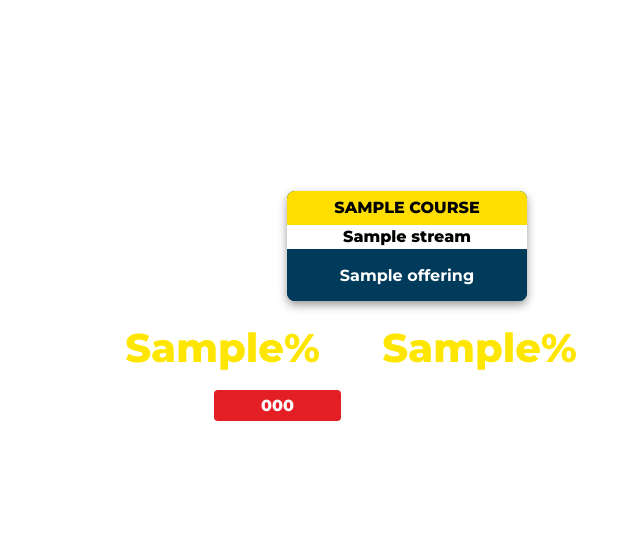
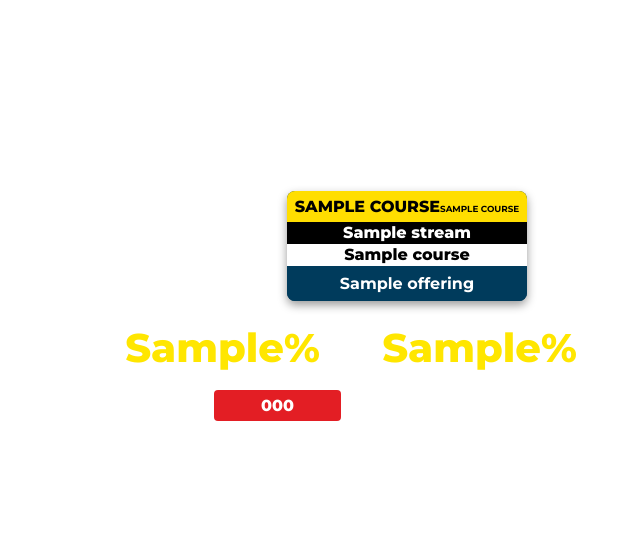
Before and after one commit to edutapflow/edutap-salesgraphics, a Python web app: template templates/yt_template.html in a window 1280 px wide; the page is wider, and only the part inside the window is pictured. Shown: the part 137-678 px from the top of that part, without its empty margins (640-1280 px from the left). Run offline with Jinja, Linux system fonts and the light colour scheme; the template is opened without the code that fills it: most values are stand-ins (such as "Sample title", 1, 10 or a date in 2020); some libraries are stand-ins or nearby versions.

Commit message:
Update yt_template.html

```diff
--- a/templates/yt_template.html
+++ b/templates/yt_template.html
@@ -7,21 +7,16 @@
     <style>
         @page { margin: 0; }
         * { box-sizing: border-box; margin: 0; padding: 0; -webkit-print-color-adjust: exact !important; print-color-adjust: exact !important; }
-
         html, body {
             width: 1600px !important; height: 900px !important;
             margin: 0 !important; padding: 0 !important; overflow: hidden !important;
-            font-family: 'Montserrat', sans-serif;
-            background: transparent !important;
+            font-family: 'Montserrat', sans-serif; background: transparent !important;
             position: absolute !important; top: 0 !important; left: 0 !important;
         }
-
         .canvas {
             position: absolute !important; top: 0 !important; left: 0 !important;
-            width: 1600px !important; height: 900px !important;
-            background: transparent !important;
+            width: 1600px !important; height: 900px !important; background: transparent !important;
         }
-
         .text-area { position: absolute; display: flex; align-items: center; justify-content: center; font-weight: 800; color: #FFE600; z-index: 9999; }
 
         {% if data.discount_type == "Flat" %}
@@ -31,25 +26,17 @@
         .add-split { left: 1062px; top: 460px; width: 115px; height: 49px; font-size: 40px; }
         {% endif %}
 
-        .coupon-code {
-            left: 854px; top: 527px; width: 127px; height: 31px;
-            font-size: 16px !important; color: #FFFFFF !important;
-            background-color: #E31E24 !important; border-radius: 4px;
-        }
-        .validity {
-            left: 999px; top: 527px; width: 289px; height: 31px;
-            font-size: 16px !important; color: #FFFFFF !important;
-            justify-content: flex-start; padding-left: 5px;
-        }
+        .coupon-code { left: 854px; top: 527px; width: 127px; height: 31px; font-size: 16px !important; color: #FFFFFF !important; background-color: #E31E24 !important; border-radius: 4px; }
+        .validity { left: 999px; top: 527px; width: 289px; height: 31px; font-size: 16px !important; color: #FFFFFF !important; justify-content: flex-start; padding-left: 5px; }
 
         .course-container { position: absolute; left: 674px; top: 328px; width: 746px; height: 110px; display: flex; flex-wrap: nowrap; justify-content: center; align-content: center; gap: 8px; }
         .course-box { display: flex; flex-direction: column; border-radius: 8px; overflow: hidden; flex-basis: calc(100% / {{ data.courses|length }}); max-width: 240px; height: 100%; box-shadow: 0px 4px 10px rgba(0,0,0,0.4); background-color: #003B5C; }
 
         .strip-container { width: 100%; display: flex; align-items: center; justify-content: center; padding: 2px 1px; text-align: center; font-weight: 800; line-height: 1.1; }
-        .yellow-strip { background-color: #FFDE00; color: #000000; flex: 1.5; text-transform: uppercase; }
+        .yellow-strip { background-color: #FFDE00; color: #000000; flex: 1.8; text-transform: uppercase; }
         .black-strip { background-color: #000000; color: #FFFFFF; flex: 1; }
         .white-strip { background-color: #FFFFFF; color: #000000; flex: 1; }
-        .blue-offer-box { background-color: #003B5C; color: #FFFFFF; flex: 2.5; width: 100%; padding: 1px 3px; display: flex; align-items: center; justify-content: center; }
+        .blue-offer-box { background-color: #003B5C; color: #FFFFFF; flex: 2.2; width: 100%; padding: 1px 3px; display: flex; align-items: center; justify-content: center; }
         .fit-text { width: 100%; height: 100%; display: flex; align-items: center; justify-content: center; text-align: center;}
     </style>
 </head>
@@ -67,60 +54,49 @@
 
         <div class="course-container">
             {% for course in data.courses %}
-                {% set exam_clean = course.exam | upper | replace('GRADE A/B', 'GRADE&nbsp;A/B') | replace('GRADE A', 'GRADE&nbsp;A') | replace('GRADE B', 'GRADE&nbsp;B') %}
                 <div class="course-box">
-                    {% if course.exam and course.stream and course.subject %}
-                        <div class="strip-container yellow-strip"><div class="fit-text title">{{ exam_clean | safe }}</div></div>
-                        <div class="strip-container black-strip"><div class="fit-text sub">{{ course.stream }}</div></div>
-                        <div class="strip-container white-strip"><div class="fit-text sub">{{ course.subject }}</div></div>
-                    {% elif course.exam and course.subject and not course.stream %}
-                        <div class="strip-container yellow-strip"><div class="fit-text title">{{ exam_clean | safe }}</div></div>
-                        <div class="strip-container white-strip"><div class="fit-text sub">{{ course.subject }}</div></div>
-                    {% elif course.exam and course.stream and not course.subject %}
-                        <div class="strip-container yellow-strip"><div class="fit-text title">{{ exam_clean | safe }}</div></div>
-                        <div class="strip-container white-strip"><div class="fit-text sub">{{ course.stream }}</div></div>
-                    {% elif course.exam and not course.stream and not course.subject %}
-                        <div class="strip-container yellow-strip"><div class="fit-text title">{{ exam_clean | safe }}</div></div>
-                    {% elif not course.exam and course.subject and course.stream %}
-                        <div class="strip-container yellow-strip"><div class="fit-text title">{{ course.subject }}</div></div>
-                        <div class="strip-container white-strip"><div class="fit-text sub">{{ course.stream }}</div></div>
-                    {% elif not course.exam and course.subject and not course.stream %}
-                        <div class="strip-container yellow-strip"><div class="fit-text title">{{ course.subject }}</div></div>
-                    {% elif not course.exam and not course.subject and course.stream %}
-                        <div class="strip-container yellow-strip"><div class="fit-text title">{{ course.stream }}</div></div>
+                    {% if course.main_title %}
+                    <div class="strip-container yellow-strip">
+                        <div class="fit-text title">
+                            {{ course.main_title | safe | upper | replace('GRADE A/B', 'GRADE&nbsp;A/B') | replace('GRADE A', 'GRADE&nbsp;A') | replace('GRADE B', 'GRADE&nbsp;B') }}
+                            {% if course.sub_title %}
+                                <br><span style="font-size: 0.55em; line-height: 1.1; display: block; margin-top: 4px; font-weight: 700;">{{ course.sub_title | safe | upper }}</span>
+                            {% endif %}
+                        </div>
+                    </div>
                     {% endif %}
+
+                    {% if course.stream %}
+                    <div class="strip-container black-strip"><div class="fit-text sub">{{ course.stream }}</div></div>
+                    {% endif %}
+
+                    {% if course.subject %}
+                    <div class="strip-container white-strip"><div class="fit-text sub">{{ course.subject }}</div></div>
+                    {% endif %}
+
                     <div class="blue-offer-box"><div class="fit-text offer">{{ course.offerings|join(', ') }}</div></div>
                 </div>
             {% endfor %}
         </div>
-
-        <div style="position: absolute; bottom: 0; right: 0; width: 1px; height: 1px; background: rgba(0,0,0,0.01);"></div>
     </div>
-
     <script>
         document.addEventListener("DOMContentLoaded", function() {
-            // 1. Run text sizing normally
-            textFit(document.getElementsByClassName('title'), {multiLine: true, maxFontSize: 24, minFontSize: 10});
+            textFit(document.getElementsByClassName('title'), {multiLine: true, maxFontSize: 24, minFontSize: 8});
             textFit(document.getElementsByClassName('sub'), {multiLine: true, maxFontSize: 18, minFontSize: 8});
             textFit(document.getElementsByClassName('offer'), {multiLine: true, maxFontSize: 15, minFontSize: 8});
 
-            // 2. Uniformity Logic
             function equalizeSizes(targetClass) {
                 var nodes = document.querySelectorAll('.' + targetClass + ' .textFitted');
                 if (nodes.length <= 1) return;
-
                 var minPx = 999;
                 nodes.forEach(function(node) {
                     var size = parseFloat(window.getComputedStyle(node).fontSize);
                     if (size < minPx) { minPx = size; }
                 });
-
                 nodes.forEach(function(node) {
                     node.style.fontSize = minPx + 'px';
                 });
             }
-
-            // 3. Execute symmetry script
             equalizeSizes('title');
             equalizeSizes('sub');
             equalizeSizes('offer');
```
